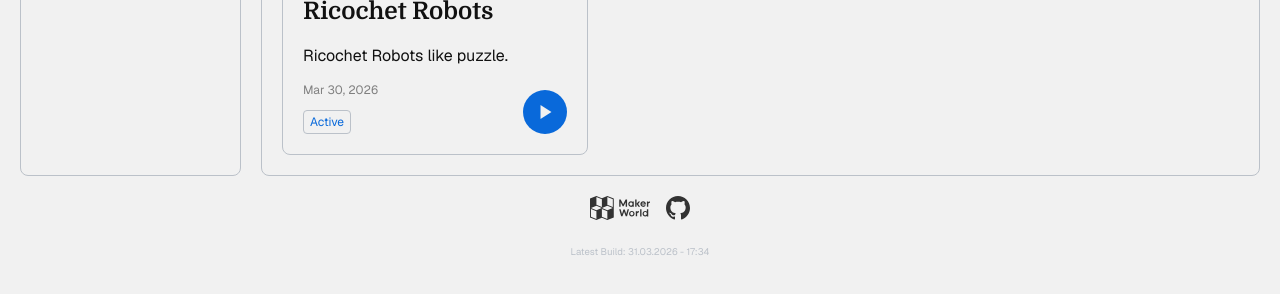
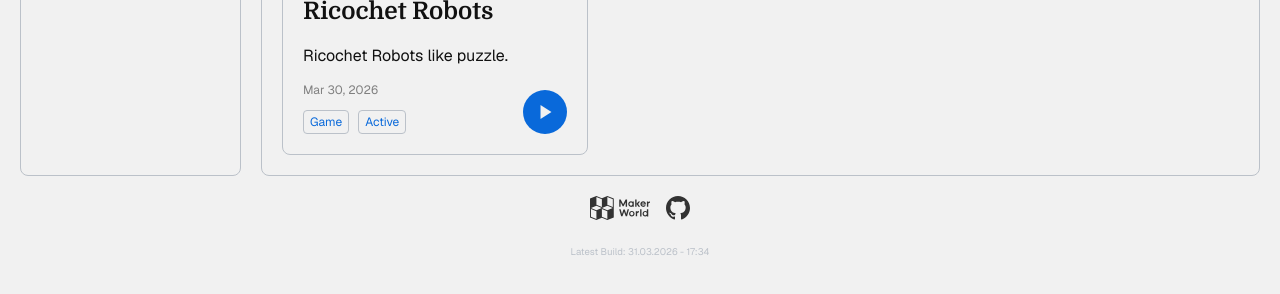
Before and after one commit to JannisElef/janniselef.github.io, a Jekyll site: the page built from games/index.md, in a window 1280 px wide. Shown: the part 421-715 px from the top of the page. Built offline with Jekyll 4.4.1, drawn with Linux system fonts in a browser that asks for light colours; a style sheet for code colours, icons or effects is not loaded.

Commit message:
add tags

```diff
--- a/_data/tags.yml
+++ b/_data/tags.yml
@@ -23,3 +23,6 @@ Python: Python Project
 
 
 Game: Project is a game
+
+
+Website: Project is an own website
--- a/_games/ricochet-robots.md
+++ b/_games/ricochet-robots.md
@@ -5,7 +5,7 @@ description: Ricochet Robots like puzzle.
 full_description: Ricochet Robots like puzzle - share maps and replays via tokens, links or QR codes.
 repo: JannisElef/ricochet-robots
 branch: main
-tags: [Active]
+tags: [Game, Active]
 date: 2026-03-30
 redirect_url: https://janniselef.github.io/ricochet-robots/
 ---
```
Also changed, not shown: _projects/card-cropper.md (+1 -1 lines).
